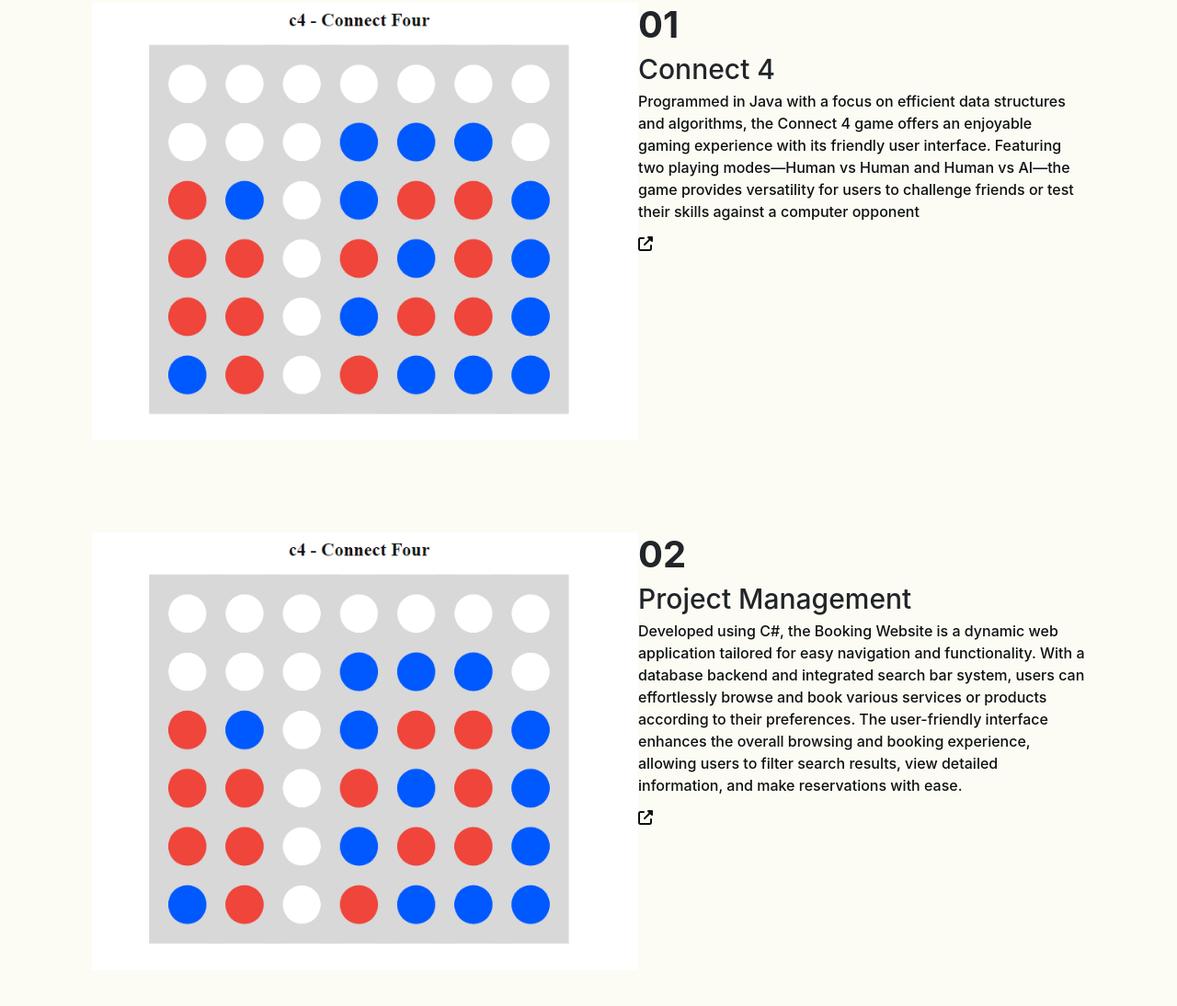
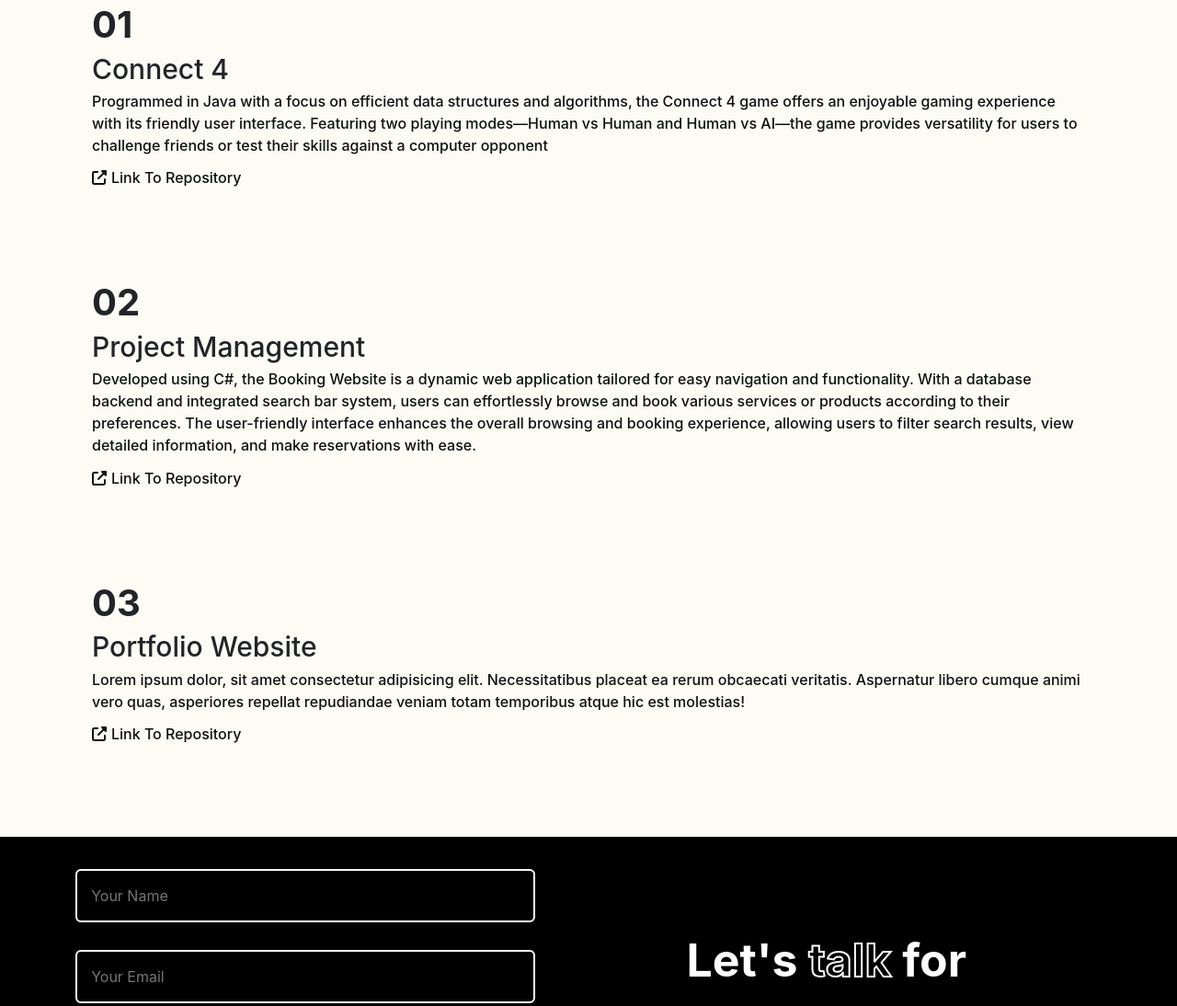
Before and after one commit to Noah-626/portfolio, a plain HTML site: page index.html in a window 1280 px wide. Shown: the part 2952-4046 px from the top of the page at 92% size. Drawn offline with nearby package versions, Linux system fonts and the light colour scheme.

Commit message:
new html

```diff
--- a/index.html
+++ b/index.html
@@ -16,8 +16,8 @@ crossorigin="anonymous" referrerpolicy="no-referrer" />
             <div id="logo">
                 <i class="fa-solid fa-leaf icon" style="margin-top: 5px;"></i>
                 <h5><a class="underline" href="#top">Nhu Nam Nguyen</a></h5>
+            </div>
 
-            </div>
             <ul class="sidebar">
                 <li onclick=hideSidebar()>
                     <h5 class="underline"><i class="fa-solid fa-xmark"></i></h5>
@@ -29,13 +29,14 @@ crossorigin="anonymous" referrerpolicy="no-referrer" />
                 <a class="button1" href="resume/Resume (1).pdf" download>Resume <i class="fa-solid fa-download"></i></a>
             </ul>
             <ul class="section-links">
+                <li style="list-style: none;" class="hideOnPc" onclick=showSidebar()>
+                    <h5><a href="#" class="underline"><i class="fa-solid fa-bars"></i></a></h5>
+                </li>
                 <li class="hideOnMobile"><h5> <a class="underline" href="#aboutMe">About Me</a></h5></li>
                 <li class="hideOnMobile"><h5> <a class="underline" href="#mySkills">Skills</a> </h5></li>
                 <li class="hideOnMobile"><h5> <a class="underline" href="#myProjects">Projects</a> </h5></li>
                 <li class="hideOnMobile"><h5> <a class="underline" href="#contact">Contact Me</a> </h5> </li>
-                <li style="list-style: none;" class="hideOnPc" onclick=showSidebar()>
-                    <h5><a href="#" class="underline"><i class="fa-solid fa-bars"></i></a></h5>
-                </li>
+
             </ul>
             <a class="button1 hideOnMobile" href="resume/Resume (1).pdf" download>Resume <i class="fa-solid fa-download"></i></a>
         </nav>
@@ -149,7 +150,7 @@ crossorigin="anonymous" referrerpolicy="no-referrer" />
         <h2 style="font-size: xx-large;">My Projects</h2>
         <div id="projectBox">
             <div class="projects">
-                <img src="img/C4-connect-four-simple-game.png" class="projectImg" style="" salt="">
+                <!-- <img src="img/C4-connect-four-simple-game.png" class="projectImg" alt=""> -->
                 <div class="projectDes">
                     <h4>01</h4>
                     <h5>Connect 4</h5>
@@ -158,12 +159,12 @@ crossorigin="anonymous" referrerpolicy="no-referrer" />
                         AI—the game provides versatility for users to challenge friends
                         or test their skills against a computer opponent</p>
                     <div class="buttonLinkToRepo">
-                        <a href=""><i class="fa-solid fa-up-right-from-square"></i></a>
+                        <a href=""><i class="fa-solid fa-up-right-from-square"></i><span style="font-weight: 500; margin-left: 5px;">Link To Repository</span></a>
                     </div>
                 </div>
             </div>
             <div class="projects">
-                <img src="img/C4-connect-four-simple-game.png" class="projectImg" salt="">
+                <!-- <img src="img/C4-connect-four-simple-game.png" class="projectImg" salt=""> -->
                 <div class="projectDes">
                     <h4>02</h4>
                     <h5>Project Management</h5>
@@ -172,20 +173,20 @@ crossorigin="anonymous" referrerpolicy="no-referrer" />
                         or products according to their preferences. The user-friendly interface enhances the overall browsing and booking experience,
                         allowing users to filter search results, view detailed information, and make reservations with ease.</p>
                     <div class="buttonLinkToRepo">
-                        <a href=""><i class="fa-solid fa-up-right-from-square"></i></a>
+                        <a href=""><i class="fa-solid fa-up-right-from-square"></i><span style="font-weight: 500; margin-left: 5px;">Link To Repository</span></a>
                     </div>
                 </div>
             </div>
             <div class="projects">
-                <img src="img/C4-connect-four-simple-game.png" class="projectImg" salt="">
+                <!-- <img src="img/C4-connect-four-simple-game.png" class="projectImg" salt=""> -->
                 <div class="projectDes">
                 <h4>03</h4>
                 <h5>Portfolio Website</h5>
                 <p>Lorem ipsum dolor, sit amet consectetur adipisicing elit. Necessitatibus placeat ea rerum obcaecati veritatis.
                      Aspernatur libero cumque animi vero quas, asperiores repellat repudiandae veniam totam temporibus atque hic est molestias!
-                    </p>
+                </p>
                     <div class="buttonLinkToRepo">
-                        <a href=""><i class="fa-solid fa-up-right-from-square"></i></a>
+                        <a href=""><i class="fa-solid fa-up-right-from-square"></i><span style="font-weight: 500; margin-left: 5px;">Link To Repository</span></a>
                     </div>
                 </div>
             </div>
```
